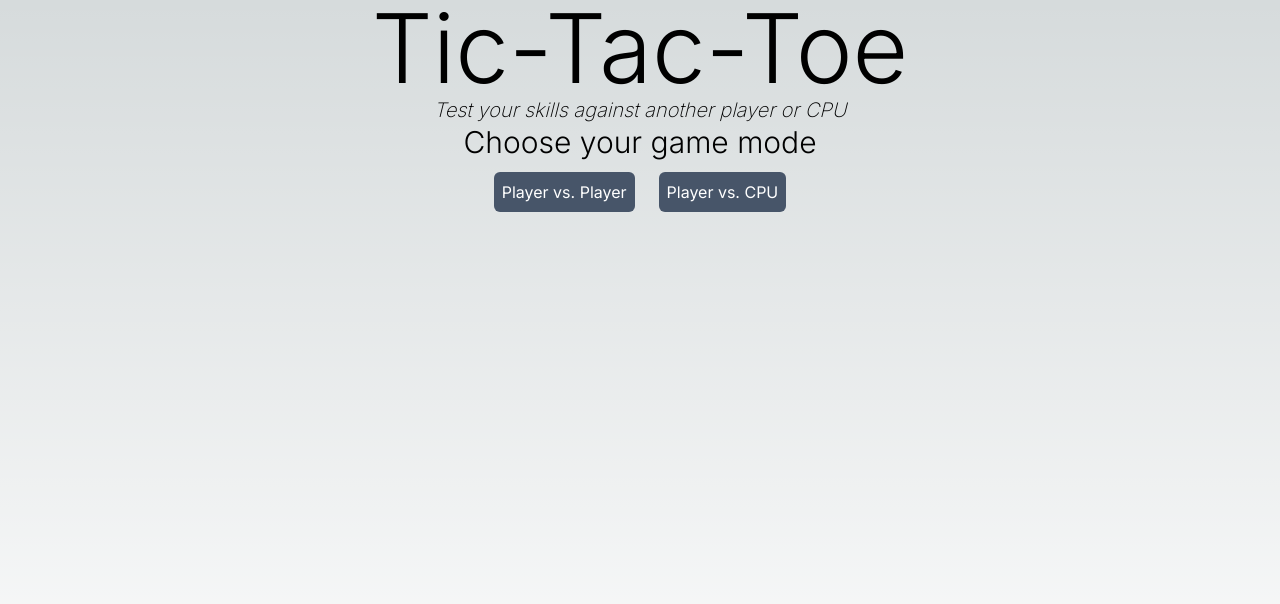
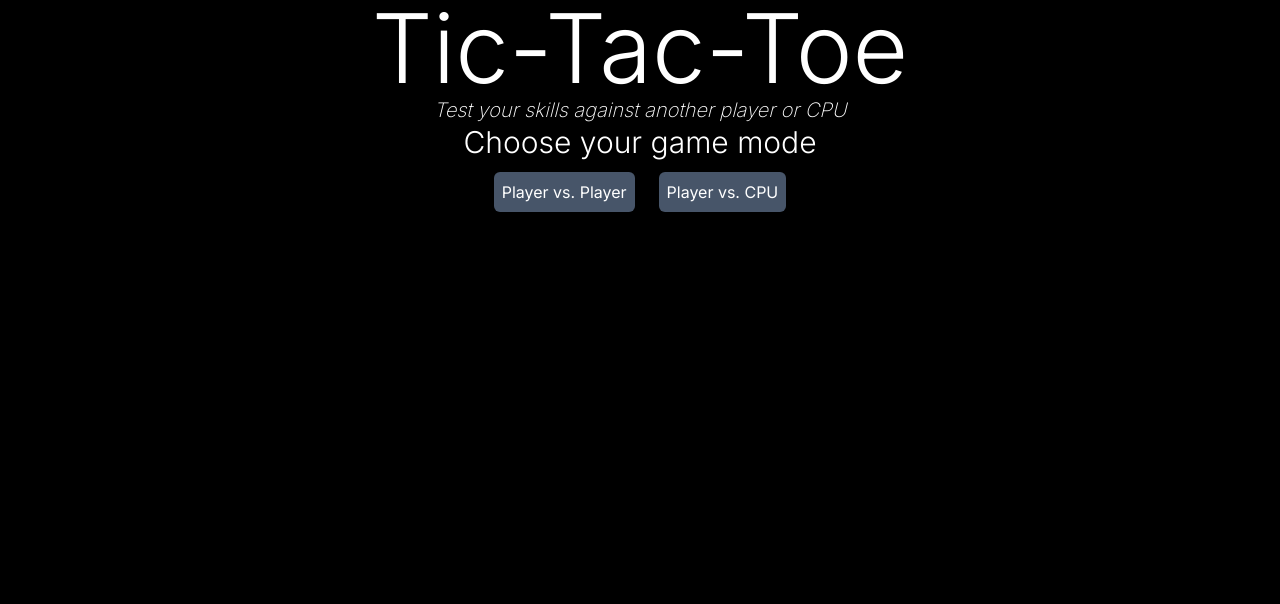
Before and after one commit to rahulvig315/next-tictactoe, a Next.js app: page / in a window 1280 px wide. Shown: the top 604 px of the page. Built offline with nearby package versions, Linux system fonts and the light colour scheme.

Commit message:
style(app): game bg update

```diff
--- a/src/app/page.tsx
+++ b/src/app/page.tsx
@@ -3,7 +3,7 @@ import Game from "@/components/Game/Game";
 
 export default function Home() {
   return (
-    <main className="flex justify-center h-screen">
+    <main className="flex justify-center h-screen bg-black text-white">
       <Game />
     </main>
   )
```
